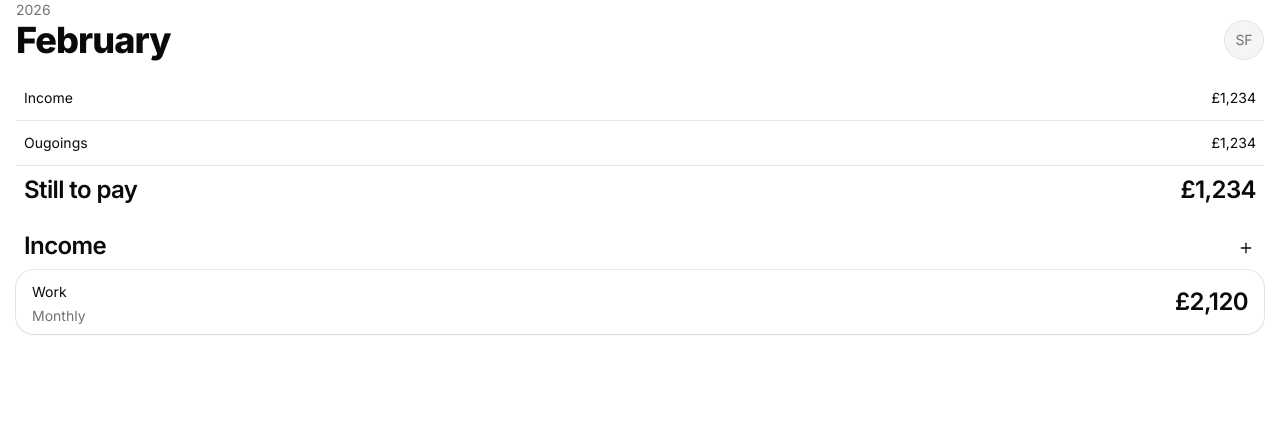
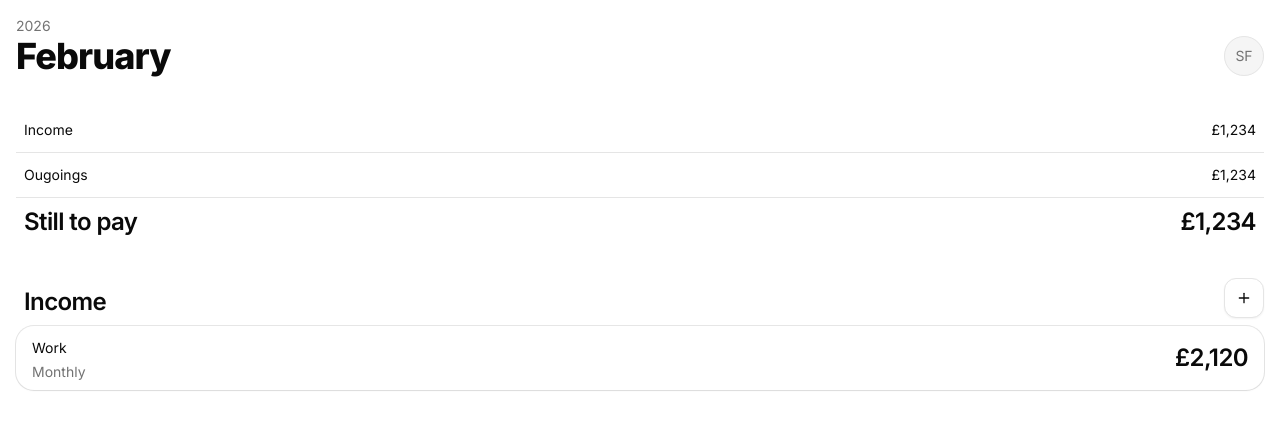
Before and after one commit to SamFHarrison/finance-tracker-proto, a Next.js app: page / in a window 1280 px wide. Shown: the top 430 px of the page. Built offline with nearby package versions, Linux system fonts and the light colour scheme.

Commit message:
wip: home screen

```diff
--- a/app/layout.tsx
+++ b/app/layout.tsx
@@ -17,7 +17,7 @@ export default function RootLayout({
 }>) {
   return (
     <html lang="en" className={inter.variable} suppressHydrationWarning>
-      <body className="flex flex-col gap-4">
+      <body className="flex flex-col gap-8 pt-4">
         <ThemeProvider>{children}</ThemeProvider>
       </body>
     </html>
--- a/app/page.tsx
+++ b/app/page.tsx
@@ -51,9 +51,9 @@ export default function Page() {
       </div>
 
       <div className="px-4">
-        <div className="flex justify-between">
-          <H3 className="pb-2 px-2">Income</H3>
-          <Button variant="ghost" size="icon">
+        <div className="flex justify-between pl-2 pb-2 items-end">
+          <H3>Income</H3>
+          <Button variant="outline" size="icon-lg">
             <Plus />
           </Button>
         </div>
```
